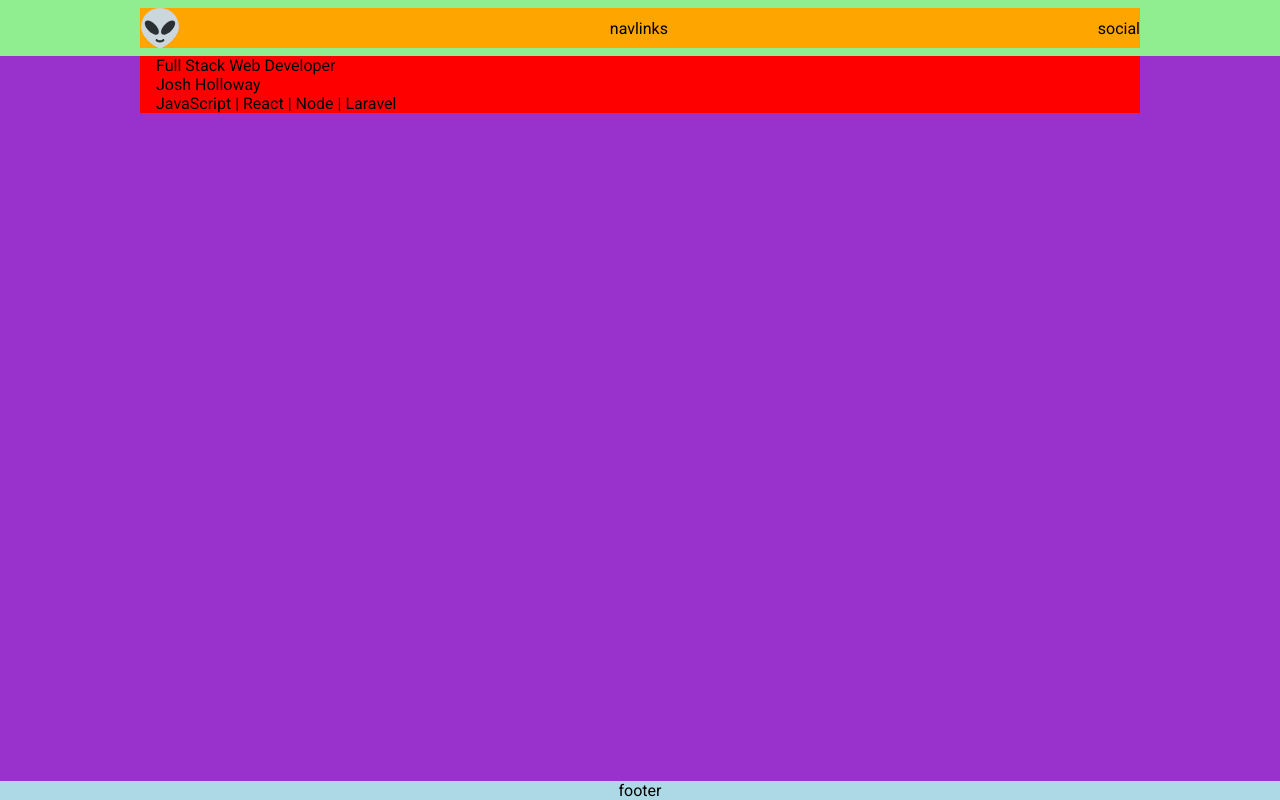
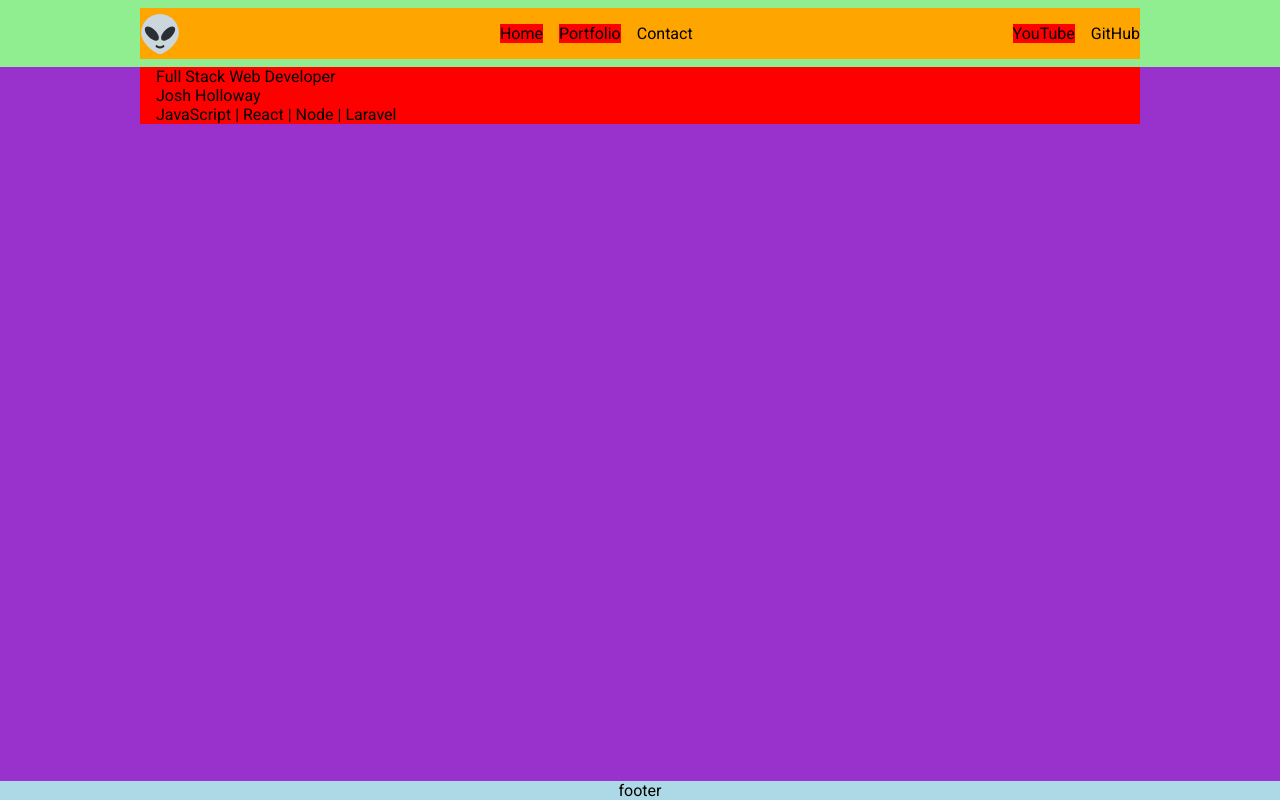
Before and after one commit to joshdotjs/portfolio, a Next.js app: page / in a window 1280 px wide. Built offline with nearby package versions, Linux system fonts and the light colour scheme.

Commit message:
navbar link spacing

```diff
--- a/comps/_layout/header.js
+++ b/comps/_layout/header.js
@@ -21,9 +21,20 @@ export default function Header() {
 
       <header>
         <div>
+
           <img className="logo" src="/favicon.svg" />
-          <div className="navlinks">navlinks</div>
-          <div className="socials">social</div>
+
+          <ul className="navlinks">
+            <li className="navlink">Home</li>
+            <li className="navlink">Portfolio</li>
+            <li className="navlink">Contact</li>
+          </ul>
+
+          <ul className="socials">
+            <li className="social">YouTube</li>
+            <li className="social">GitHub</li>
+          </ul>
+
         </div>
       </header>
     </>
--- a/comps/_layout/header.scss
+++ b/comps/_layout/header.scss
@@ -11,7 +11,7 @@ header {
     padding-right: 0;
   };
 
-  > div {
+  > div { // container
     display: flex;
     justify-content: space-between;
     align-items: center;
@@ -20,6 +20,18 @@ header {
 
     .logo {
       height: 40px;
+    }
+
+    .navlinks,
+    .socials {
+      display: flex;
+
+      > li {
+        &:not(:last-child) {
+          background: red;
+          margin-right: 1rem;
+        }
+      }
 
     }
   }
--- a/css/__layout.scss
+++ b/css/__layout.scss
@@ -1,6 +1,6 @@
 @forward 'css/partials/vars-css';
+@forward 'css/partials/reset';
 @forward 'css/partials/fonts';
-
 
 *, *::before, *::after {
   box-sizing: border-box;
--- /dev/null
+++ b/css/partials/_reset.scss
@@ -0,0 +1,10 @@
+a {
+  text-decoration: none;
+}
+
+ul {
+  padding-left: 0;
+  li {
+    list-style: none;
+  }
+}
```
